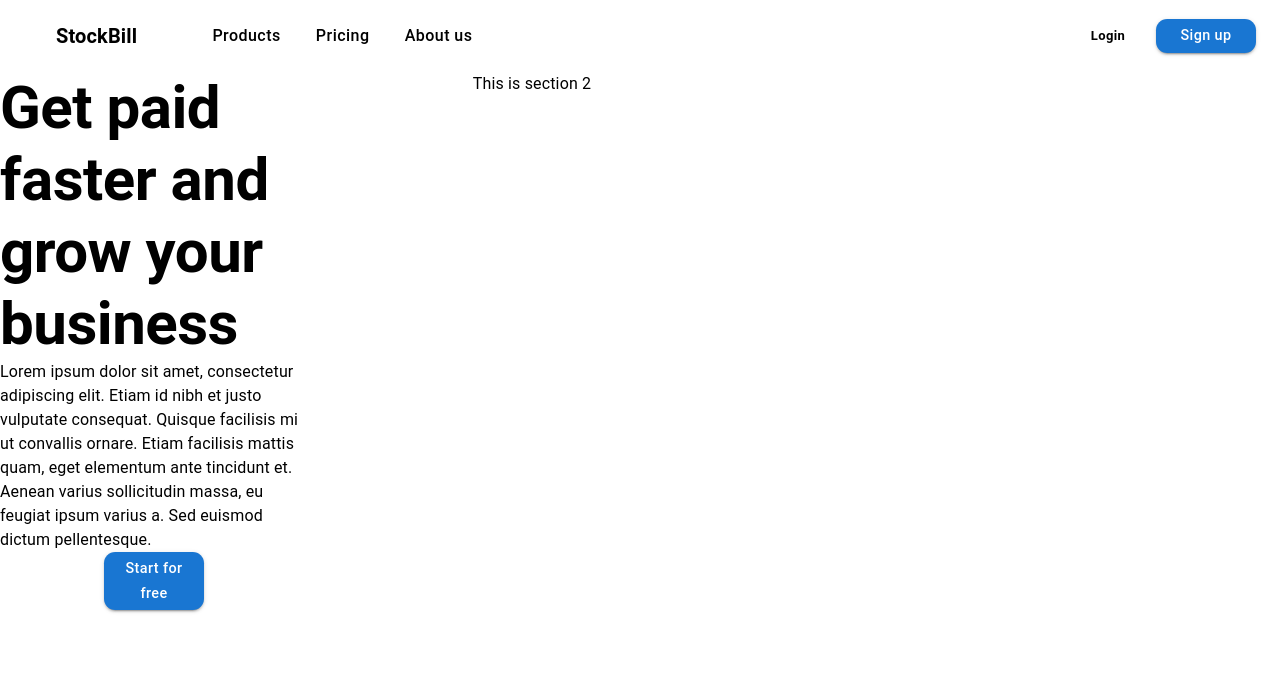
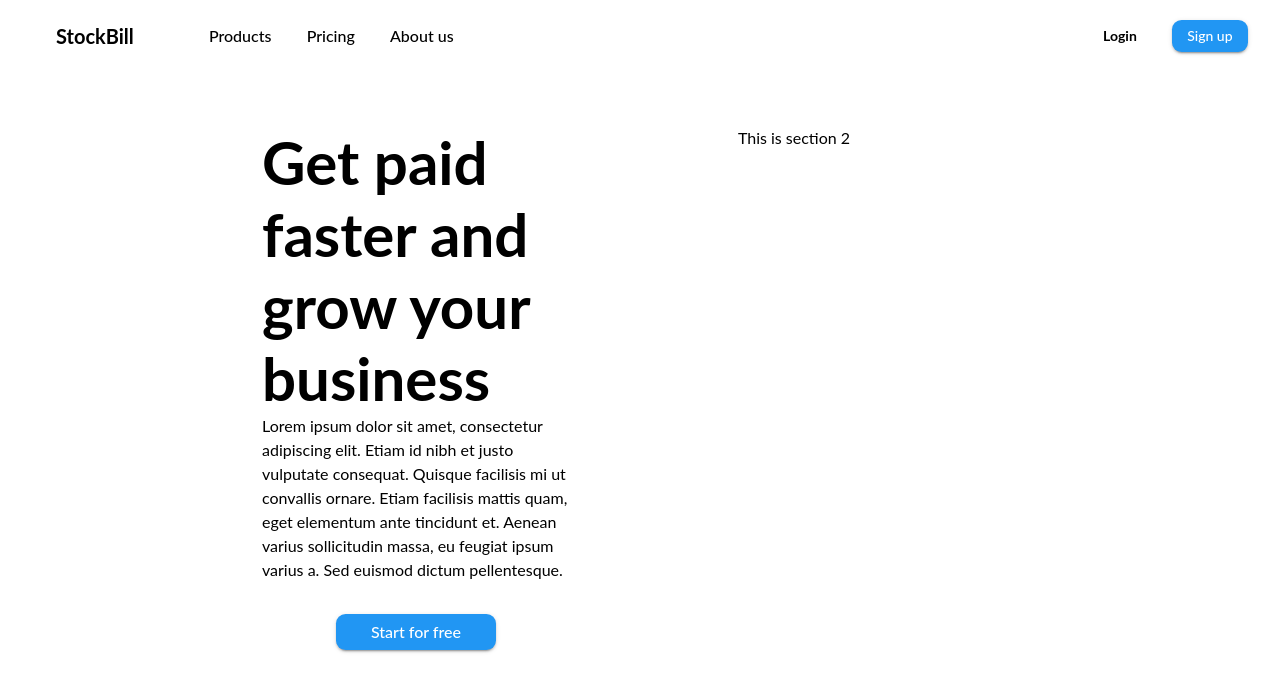
Before and after one commit to NihalP01/stock-billing-management, a React (Create React App) app: page / in a window 1280 px wide. Shown: the top 692 px of the page. Built offline with nearby package versions, Linux system fonts and the light colour scheme.

Commit message:
working on landing page

```diff
--- a/src/components/controls/CustomButton.jsx
+++ b/src/components/controls/CustomButton.jsx
@@ -1,19 +1,27 @@
-import { Button } from "@mui/material";
-import React from "react";
+import * as React from 'react';
+import Button from '@mui/material/Button';
+import { styled } from '@mui/material/styles';
+
+const StyledButton = styled(Button)(({ theme }) => ({
+  margin: theme.spacing(1),
+  textTransform: 'none',
+  fontSize: '0.875rem',
+  width: '7.5rem',
+  borderRadius: '0.6rem',
+}));
 
 const CustomButton = (props) => {
-  const {text, color, onClick, ...other} = props;
+  const { text, color, onClick, ...other } = props;
   return (
-    <Button
+    <StyledButton
       variant="contained"
-      style={{ textTransform: "none" , width: '100px', fontSize: '0.9rem', borderRadius: '0.7rem'}}
       size="small"
       color={color}
       onClick={onClick}
       {...other}
     >
       {text}
-    </Button>
+    </StyledButton>
   );
 };
 
--- a/src/components/controls/CustomField.jsx
+++ b/src/components/controls/CustomField.jsx
@@ -1,5 +1,10 @@
 import { TextField, Typography } from "@mui/material";
+import { styled } from "@mui/material/styles";
 import React from "react";
+
+const StyledField = styled(TextField)(({
+  //reserved
+}));
 
 const CustomField = (props) => {
   const { variant, size, type, label, ...others } = props;
@@ -8,7 +13,7 @@ const CustomField = (props) => {
       <Typography variant="body2" gutterBottom textAlign={"left"}>
         {label}
       </Typography>
-      <TextField
+      <StyledField
         variant={variant ? "outlined" : variant}
         type={type}
         size={size ? "small" : size}
--- a/src/components/sections/Homepage.jsx
+++ b/src/components/sections/Homepage.jsx
@@ -2,12 +2,21 @@ import { Grid, Typography } from "@mui/material";
 import { Box } from "@mui/system";
 import React from "react";
 import { Controls } from "../controls/Controls";
+import { styled } from "@mui/material/styles";
+
+const StyledGrid = styled(Grid)({
+  transform: "translate(-50%, -50%)",
+  top: "50%",
+  left: "50%",
+  position: "absolute",
+  justifyContent: "center",
+});
 
 const Homepage = () => {
   return (
     <Box>
       <Box width={"100%"}>
-        <Grid container spacing={2}>
+        <StyledGrid container spacing={2}>
           <Grid item xs={3}>
             <Typography textAlign={"left"} fontWeight="bold" variant="h2">
               Get paid faster and grow your business
@@ -19,12 +28,12 @@ const Homepage = () => {
               tincidunt et. Aenean varius sollicitudin massa, eu feugiat ipsum
               varius a. Sed euismod dictum pellentesque.
             </Typography>
-            <Controls.CustomButton text={"Start for free"} />
+            <Controls.CustomButton text={"Start for free"} style={{marginTop: '2rem', width: '10rem',fontSize: '1rem'}}/>
           </Grid>
           <Grid item xs={4}>
             <Typography>This is section 2</Typography>
           </Grid>
-        </Grid>
+        </StyledGrid>
       </Box>
     </Box>
   );
--- a/src/index.js
+++ b/src/index.js
@@ -2,10 +2,29 @@ import React from "react";
 import ReactDOM from "react-dom/client";
 import "./index.css";
 import App from "./App";
+import { createTheme, ThemeProvider } from "@mui/material/styles";
+
+const theme = createTheme({
+  typography: {
+    fontFamily: ["Lato, sans-serif"].join(","),
+  },
+  palette: {
+    primary: {
+      main: "#2196f3",
+      contrastText: "#ffffff",
+    },
+    secondary: {
+      main: "#1769aa",
+      contrastText: "#ff007d",
+    },
+  },
+});
 
 const root = ReactDOM.createRoot(document.getElementById("root"));
 root.render(
   <React.StrictMode>
-    <App />
+    <ThemeProvider theme={theme}>
+      <App />
+    </ThemeProvider>
   </React.StrictMode>
 );
```
